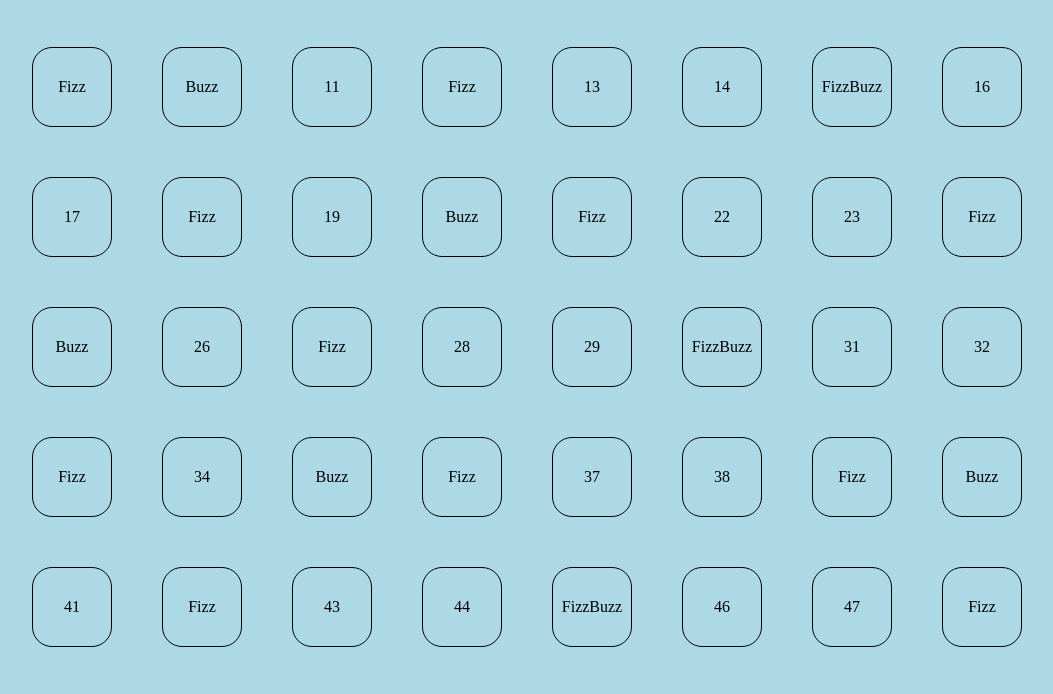
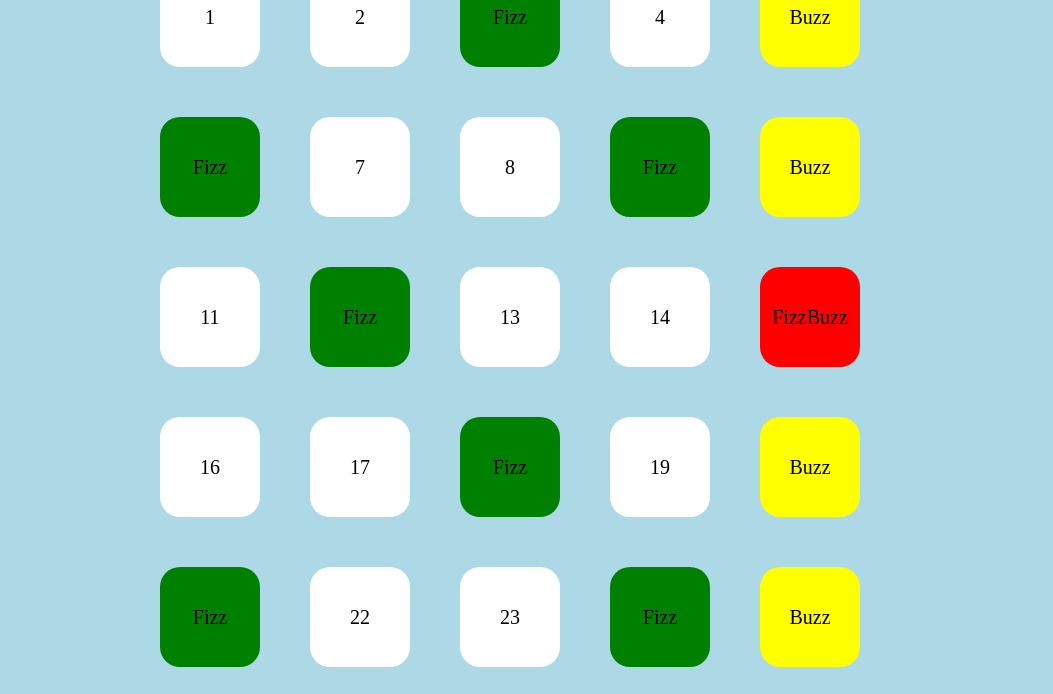
Before and after one commit to SimonePizziconi/js-fizzbuzz, a plain HTML site: page index.html in a window 1280 px wide. Shown: the part 170-864 px from the top of the page, without its empty margins (96-1149 px from the left). Drawn offline with Linux system fonts and the light colour scheme.

Commit message:
Adding script for modification the BC

```diff
--- a/css/style.css
+++ b/css/style.css
@@ -12,6 +12,7 @@ body{
 /* REGOLE TITOLO */
 
 #title{
+    padding-top: 50px;
     text-align: center;
 }
 
@@ -19,7 +20,7 @@ body{
 
 .container{
     padding: 50px 0;
-    width: 80%;
+    width: 60%;
     margin: 0 auto;
     display: flex;
     flex-wrap: wrap;
@@ -29,10 +30,10 @@ body{
 /* REGOLE BOX */
 
 .box{
-    border: 1px solid black;
+    font-size: 20px;
     border-radius: 20px;
-    height: 80px;
-    width: 80px;
+    height: 100px;
+    width: 100px;
     text-align: center;
     display: flex;
     justify-content: center;
--- a/js/script.js
+++ b/js/script.js
@@ -15,24 +15,32 @@ console.log(square, container);
 if (i % 3 === 0 && i % 5 === 0){ //  e che per i multipli di 3 e 5 stampi “FizzBuzz” al posto del numero
         const textFizzBuzz = "FizzBuzz";
         // aggiungi un elemento html con il numero o la stringa corretta da mostrare.
-        square.append(textFizzBuzz)
+        square.append(textFizzBuzz);
+        // aggiungi style per differenziare gli "square"
+        square.style.backgroundColor = "red";
         console.log(textFizzBuzz);
 
     } else if (i % 3 === 0){ //  e per i multipli di 3 stampi “Fizz”.
         const textFizz = "Fizz";
         // aggiungi un elemento html con il numero o la stringa corretta da mostrare.
-        square.append(textFizz)
+        square.append(textFizz);
+        // aggiungi style per differenziare gli "square"
+        square.style.backgroundColor = "green";
         console.log(textFizz);
 
     } else if (i % 5 === 0){// e per i numeri che sono multipli di 5 stampi “Buzz”.
         const textBuzz = "Buzz";
         // aggiungi un elemento html con il numero o la stringa corretta da mostrare.
-        square.append(textBuzz)
+        square.append(textBuzz);
+        // aggiungi style per differenziare gli "square"
+        square.style.backgroundColor = "yellow";
         console.log(textBuzz);
 
     } else {
         // aggiungi un elemento html con il numero o la stringa corretta da mostrare.
         square.append(i);
+        // aggiungi style per differenziare gli "square"
+        square.style.backgroundColor = "white";
         console.log(i);
     }
 }
```
